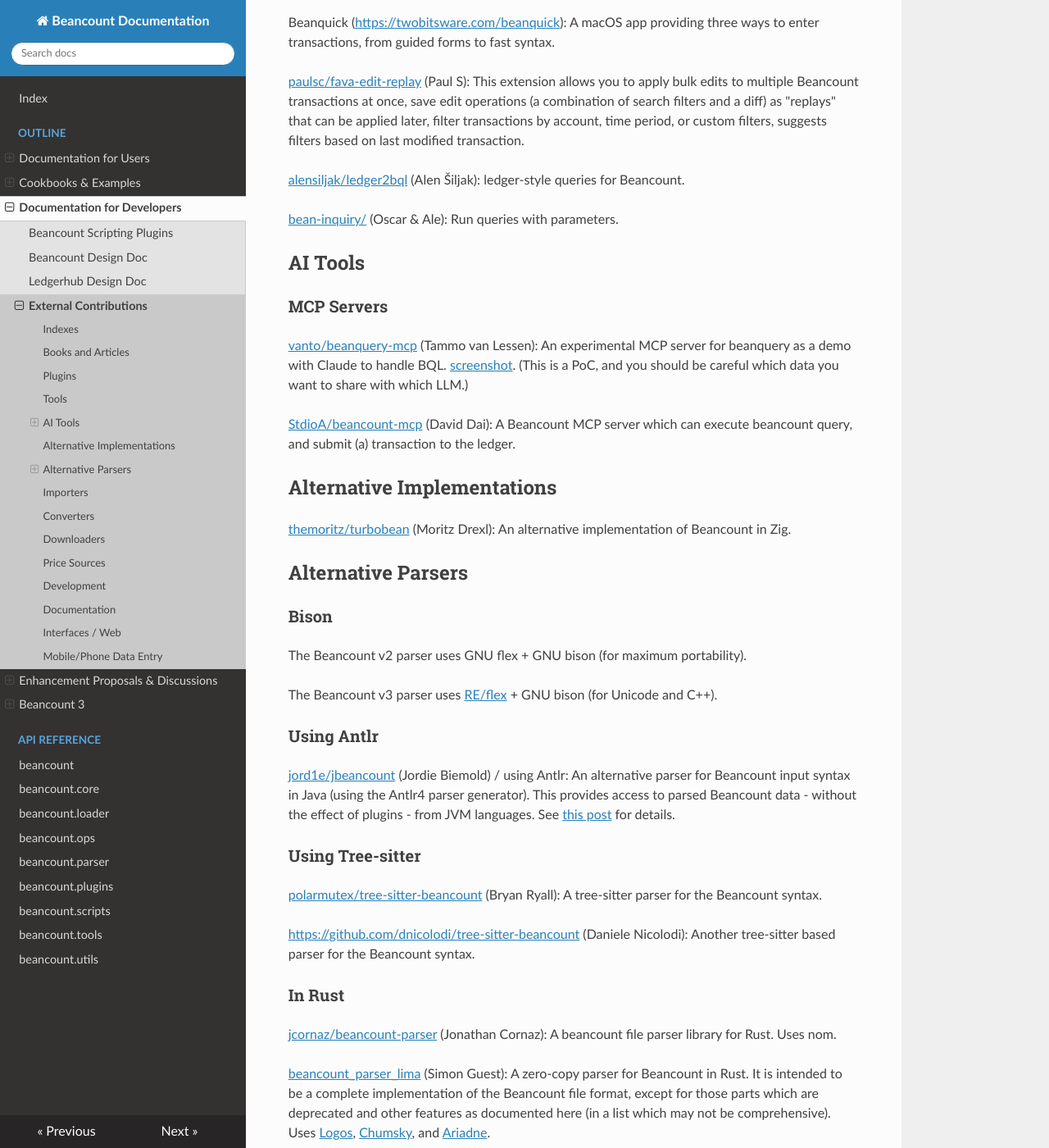
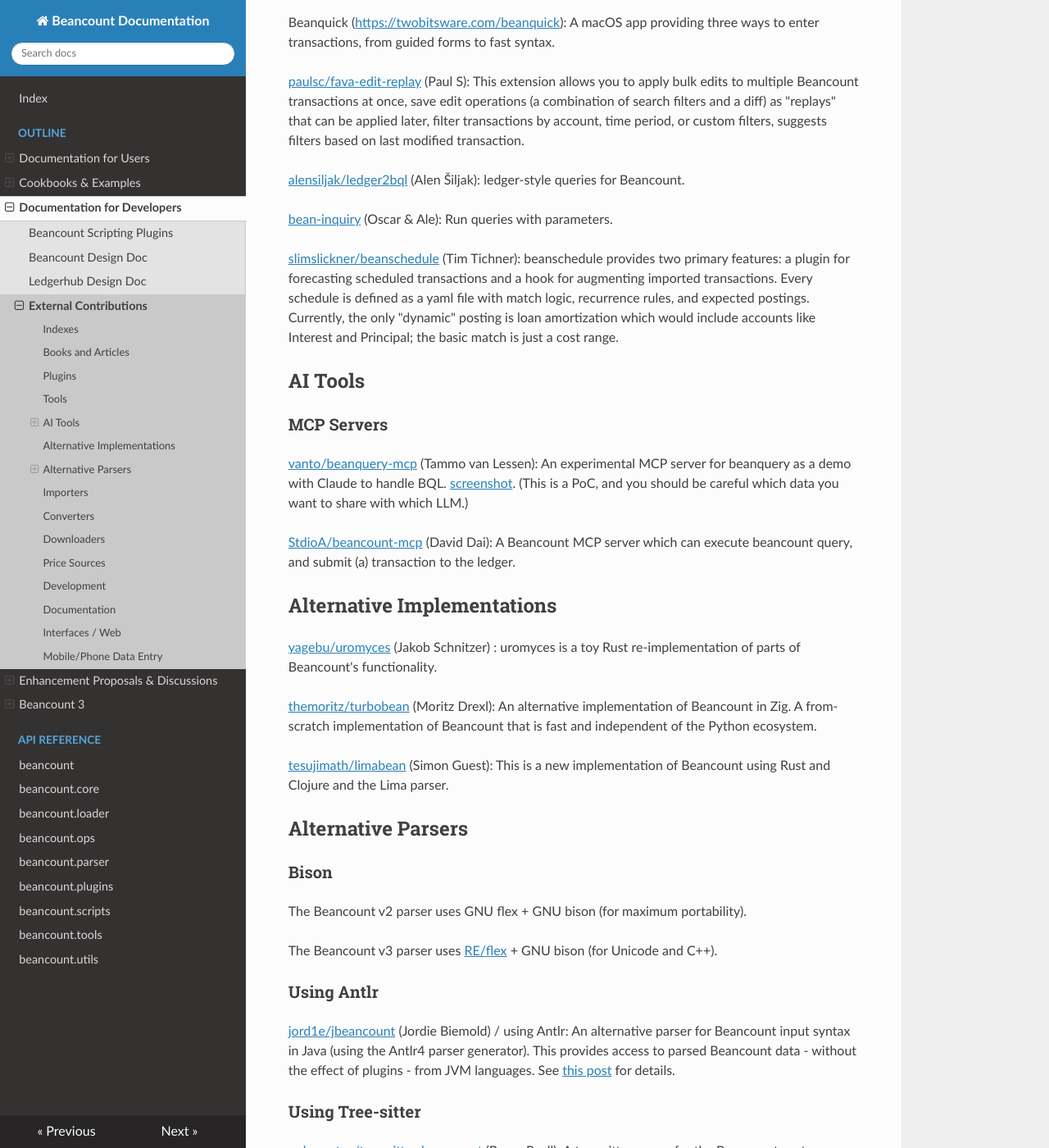
Before and after one commit to beancount/docs, an MkDocs documentation site: the page built from docs/external_contributions.md, in a window 1280 px wide and 1400 px high, scrolled down 4912 px. Shown: the whole window at 82% size. Built offline with MkDocs 1.6.1, drawn with Linux system fonts in a browser that asks for light colours; some of the changed text lies outside the part shown.

Commit message:
Re-generate docs

```diff
--- a/docs/external_contributions.md
+++ b/docs/external_contributions.md
@@ -134,7 +134,9 @@
 
 [<u>alensiljak/ledger2bql</u>](https://github.com/alensiljak/ledger2bql) (Alen Šiljak): ledger-style queries for Beancount.
 
-[<u>bean-inquiry/</u>](https://pypi.org/project/bean-inquiry/) (Oscar & Ale): Run queries with parameters.
+[<u>bean-inquiry</u>](https://pypi.org/project/bean-inquiry/) (Oscar & Ale): Run queries with parameters.
+
+[<u>slimslickner/beanschedule</u>](https://github.com/slimslickner/beanschedule) (Tim Tichner): beanschedule provides two primary features: a plugin for forecasting scheduled transactions and a hook for augmenting imported transactions. Every schedule is defined as a yaml file with match logic, recurrence rules, and expected postings. Currently, the only "dynamic" posting is loan amortization which would include accounts like Interest and Principal; the basic match is just a cost range.
 
 ## AI Tools<a id="ai-tools"></a>
 
@@ -146,7 +148,11 @@
 
 ## Alternative Implementations<a id="alternative-implementations"></a>
 
-[<u>themoritz/turbobean</u>](https://github.com/themoritz/turbobean) (Moritz Drexl): An alternative implementation of Beancount in Zig.
+[<u>yagebu/uromyces</u>](https://github.com/yagebu/uromyces) (Jakob Schnitzer) : uromyces is a toy Rust re-implementation of parts of Beancount's functionality.
+
+[<u>themoritz/turbobean</u>](https://github.com/themoritz/turbobean) (Moritz Drexl): An alternative implementation of Beancount in Zig. A from-scratch implementation of Beancount that is fast and independent of the Python ecosystem.
+
+[<u>tesujimath/limabean</u>](https://github.com/tesujimath/limabean) (Simon Guest): This is a new implementation of Beancount using Rust and Clojure and the Lima parser.
 
 ## Alternative Parsers<a id="alternative-parsers"></a>
 
@@ -231,6 +237,8 @@
 [<u>redstreet/beancount\_reds\_importers//amazon</u>](https://github.com/redstreet/beancount_reds_importers/tree/main/beancount_reds_importers/importers/amazon) (Redstreet): Beancount Reds Importers for processing your Amazon GDPR data export.
 
 [<u>tarioch/beancounttools</u>](https://github.com/tarioch/beancounttools/): importer for [<u>AwardWallet</u>](https://awardwallet.com/) which has a (free) API and integrates ~460 loyalty programmes for airlines, car rental, shopping and others.
+
+[<u>https://github.com/tesujimath/limabean-harvest</u>](https://github.com/tesujimath/limabean-harvest) (Simon Guest): limabean-harvest is a new Beancount importer, built on similar principles to limabean, that is, a mix of Rust and Clojure. Its compelling features are: configuration as data not code, inference of secondary accounts from payee and narration fields, which in particular enables pairing of transactions across accounts where both accounts are imported in the same group.
 
 ## Converters<a id="converters"></a>
 
```
Also changed, not shown: docs/beangulp.md (+1 -1 lines).
